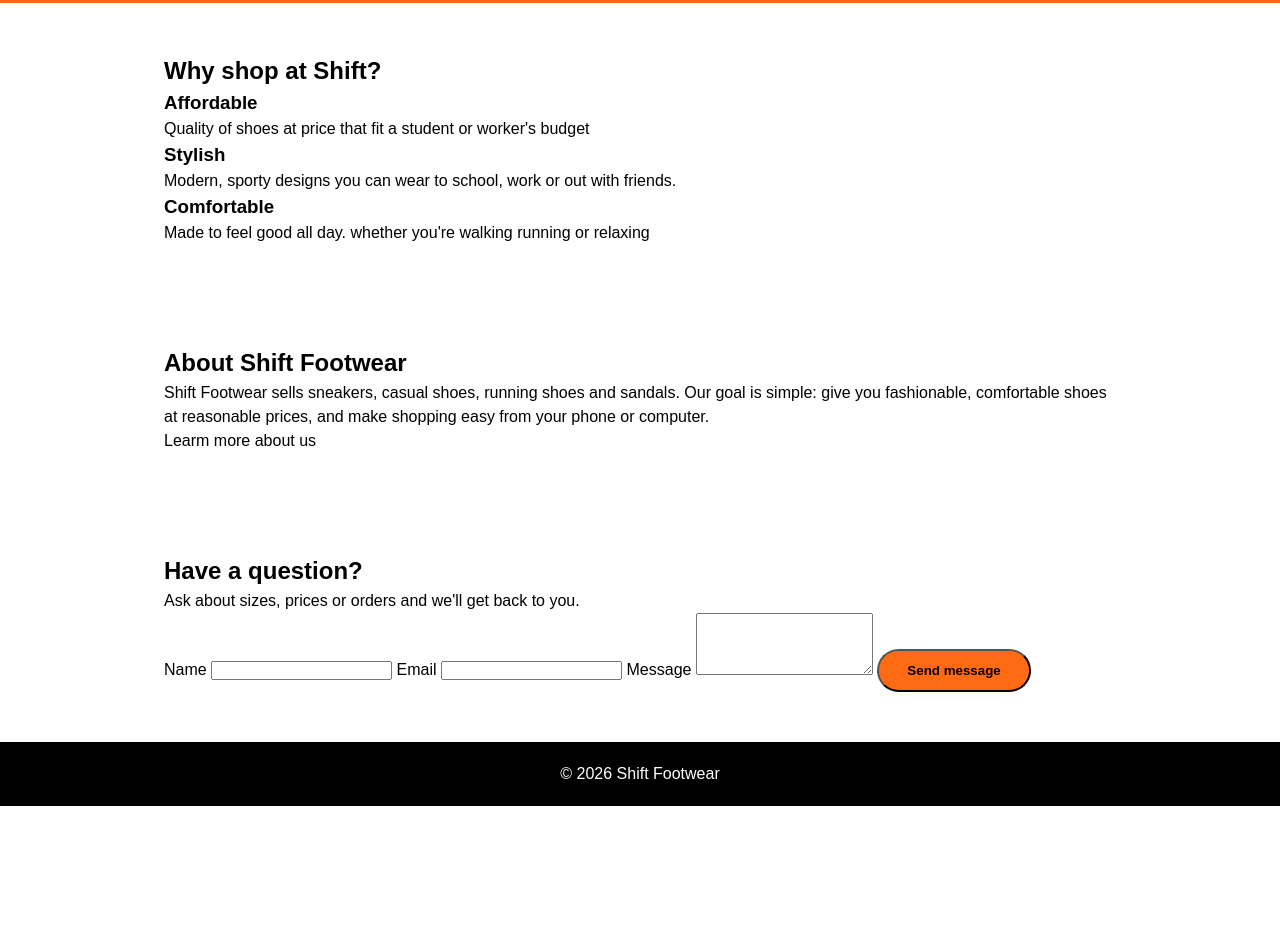
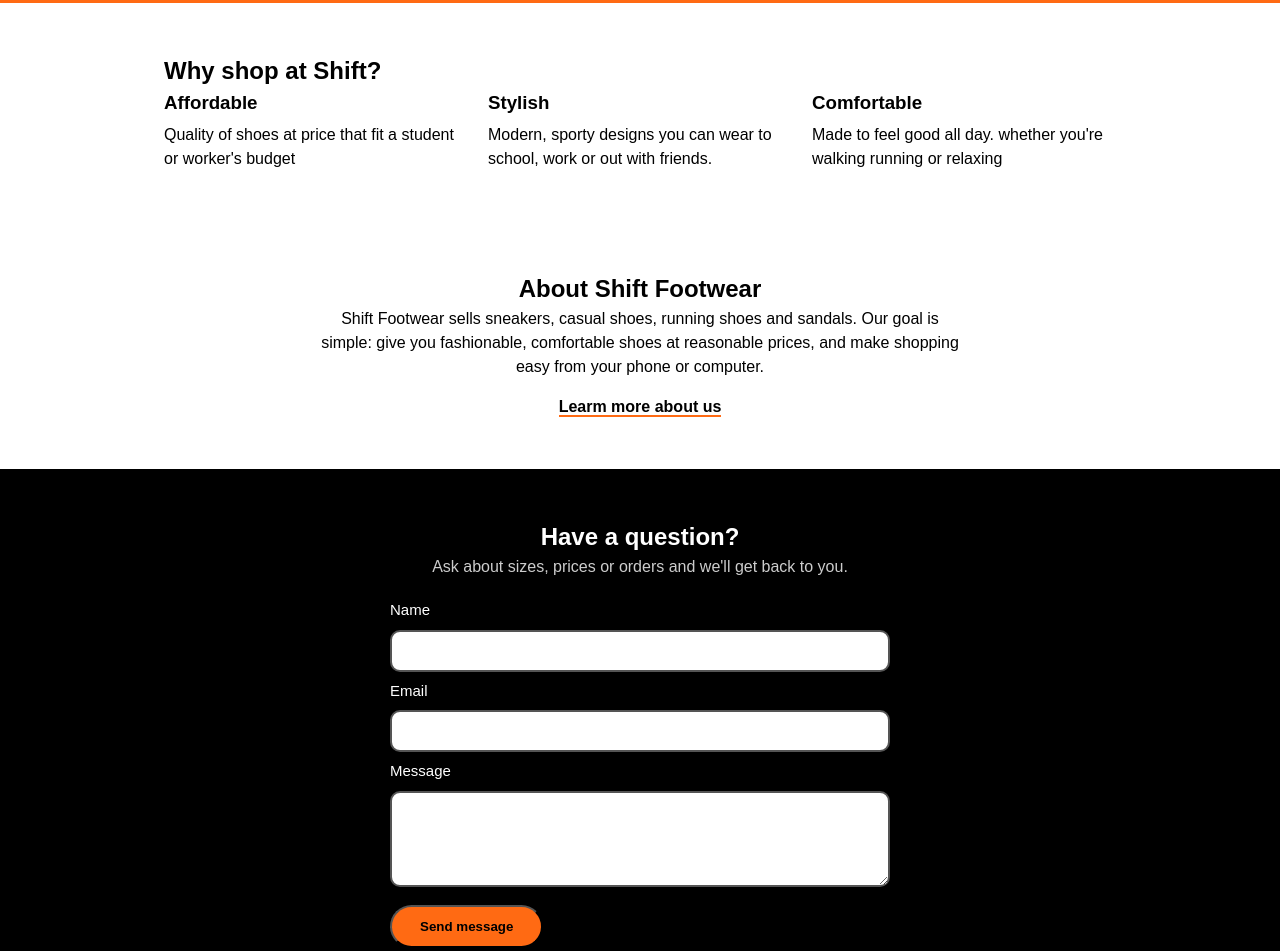
Before and after one commit to psimbo23-ops/Simbo-online-website, a plain HTML site: page index.html in a window 1280 px wide. Shown: the part 1359-2310 px from the top of the page. Before the commit the page ends 2165 px from the top, so only its background shows below. Drawn offline with Linux system fonts and the light colour scheme.

Commit message:
Added style.css

```diff
--- a/style.css
+++ b/style.css
@@ -119,13 +119,67 @@ nav a:hover { color: #ff6a13; }
 }
 .btn-dark:hover {background: #fff; color: #000;}
 
+/* Why */
+.why-grid {
+  display: grid;
+  grid-template-columns: repeat(auto-fit, minmax(220px, 1fr));
+  gap: 20px;
+}
+why-item {
+  padding: 20px;
+  background: #f4f4f4;
+  border-left: 4px solid #ff6a13;
+  border-radius: 8px;
+}
+.why-item h3 { margin-bottom: 6px; }
+
+/* About */
+.about { text-align: center; max-width: 700px; }
+.about p { margin-bottom: 16px; }
+.text-link { font-weight: 600; border-bottom: 2px solid #ff6a13; }
+.text-link:hover { color: #ff6a13; }
+
+
+/* Contact form */
+.contact {
+  max-width: 100%;
+  background: #000;
+  color: #fff;
+  text-align: center;
+}
+.contact > p { margin-bottom: 20px; color: #ccc; }
+.contact form {
+  display: grid;
+  gap: 8px;
+  max-width: 500px;
+  margin: auto;
+  text-align: left;
+}
+.contact label { font-weight: 500; font-size: 15px; }
+.contact input, .contact textarea {
+  width: 100%;
+  padding: 10px 12px;
+  border: 2px solid #555;
+  border-radius: 10px;
+  font-family: inherit;
+  font-size: 1rem;
+}
+.contact input:focus, .contact textarea:focus {
+  outline: none;
+  border-color: #ff6a13;
+}
+.contact .btn { justify-self: start; margin-top: 10px; }
+
 /* Footer */
 footer {
   text-align: center;
   padding: 20px;
   background: #000;
   color: #fff;
+   border-top: 1px solid #333;
 }
+footer nav { justify-content: center; margin-bottom: 12px; }
+footer p { color: #888; font-size: 14px; }
 
 /* Mobile */
 @media (max-width: 600px) {
```
